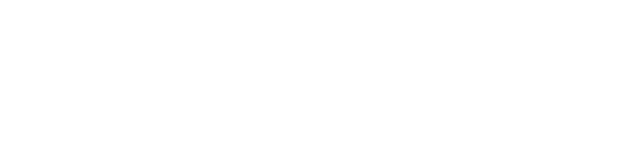
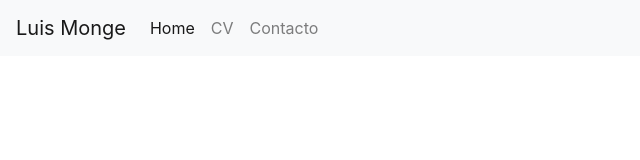
Before and after one commit to IamLAM/PaginaWeb, a plain HTML site: page index.html in a window 1280 px wide. Shown: the whole page, without its empty margins (0-640 px from the left). Drawn offline with nearby package versions, Linux system fonts and the light colour scheme.

Commit message:
Barra navegacion definitiva
Se incluyeron las librerias de bootstrap

```diff
--- a/index.html
+++ b/index.html
@@ -1,12 +1,39 @@
 <html>
 
-<head>
+
 
 <head>
 <title>Página personal de Luis Monge</title>
+
+<!-- CSS -->
+<link rel="stylesheet" href="https://cdn.jsdelivr.net/npm/bootstrap@4.5.3/dist/css/bootstrap.min.css" integrity="sha384-TX8t27EcRE3e/ihU7zmQxVncDAy5uIKz4rEkgIXeMed4M0jlfIDPvg6uqKI2xXr2" crossorigin="anonymous">
+
+<!-- jQuery and JS bundle w/ Popper.js -->
+<script src="https://code.jquery.com/jquery-3.5.1.slim.min.js" integrity="sha384-DfXdz2htPH0lsSSs5nCTpuj/zy4C+OGpamoFVy38MVBnE+IbbVYUew+OrCXaRkfj" crossorigin="anonymous"></script>
+<script src="https://cdn.jsdelivr.net/npm/bootstrap@4.5.3/dist/js/bootstrap.bundle.min.js" integrity="sha384-ho+j7jyWK8fNQe+A12Hb8AhRq26LrZ/JpcUGGOn+Y7RsweNrtN/tE3MoK7ZeZDyx" crossorigin="anonymous"></script>
+
 </head>
 <body>
+<nav class="navbar navbar-expand-lg navbar-light bg-light">
+  <a class="navbar-brand" href="#">Luis Monge</a>
+  <button class="navbar-toggler" type="button" data-toggle="collapse" data-target="#navbarNav" aria-controls="navbarNav" aria-expanded="false" aria-label="Toggle navigation">
+    <span class="navbar-toggler-icon"></span>
+  </button>
+  <div class="collapse navbar-collapse" id="navbarNav">
+    <ul class="navbar-nav">
+      <li class="nav-item active">
+        <a class="nav-link" href="#">Home <span class="sr-only">(current)</span></a>
+      </li>
+      <li class="nav-item">
+        <a class="nav-link" href="#">CV</a>
+      </li>
+      <li class="nav-item">
+        <a class="nav-link" href="#">Contacto</a>
+      </li>
 
+    </ul>
+  </div>
+</nav>
 
 
 </body>
```
